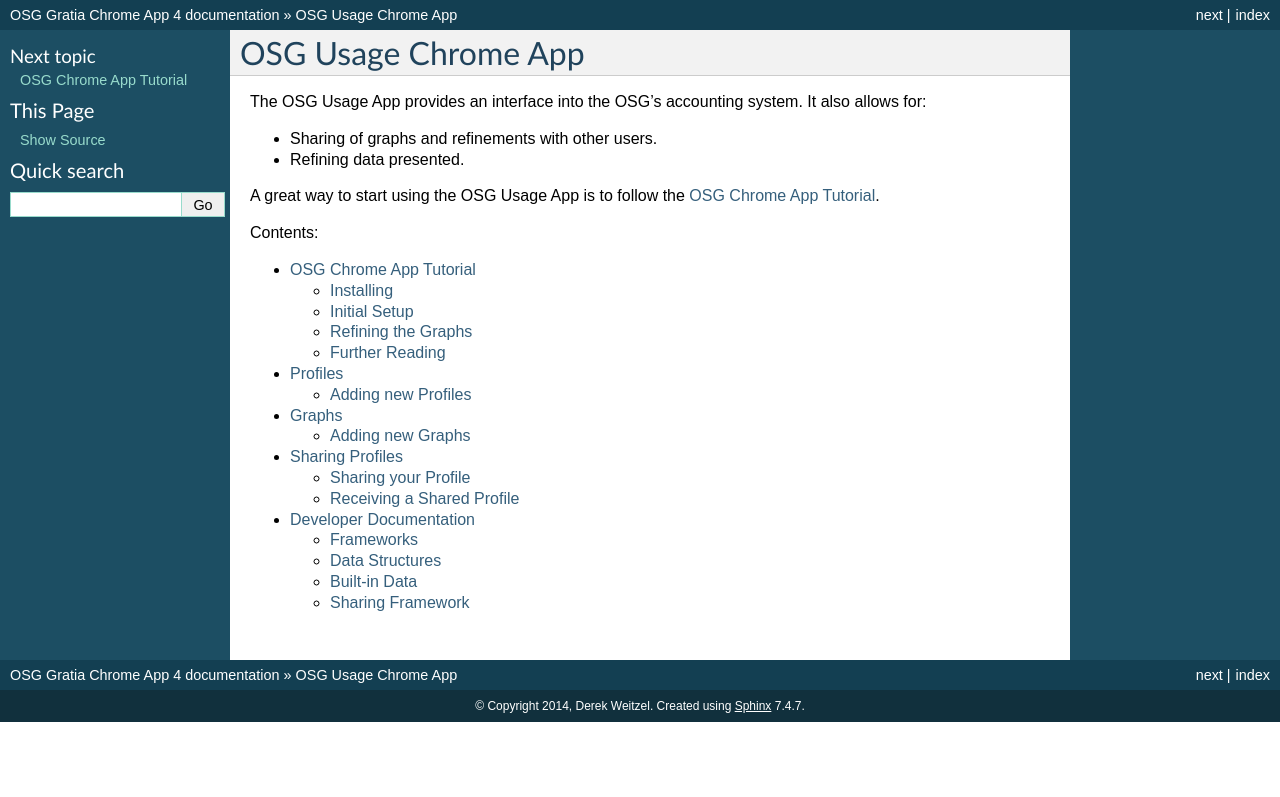
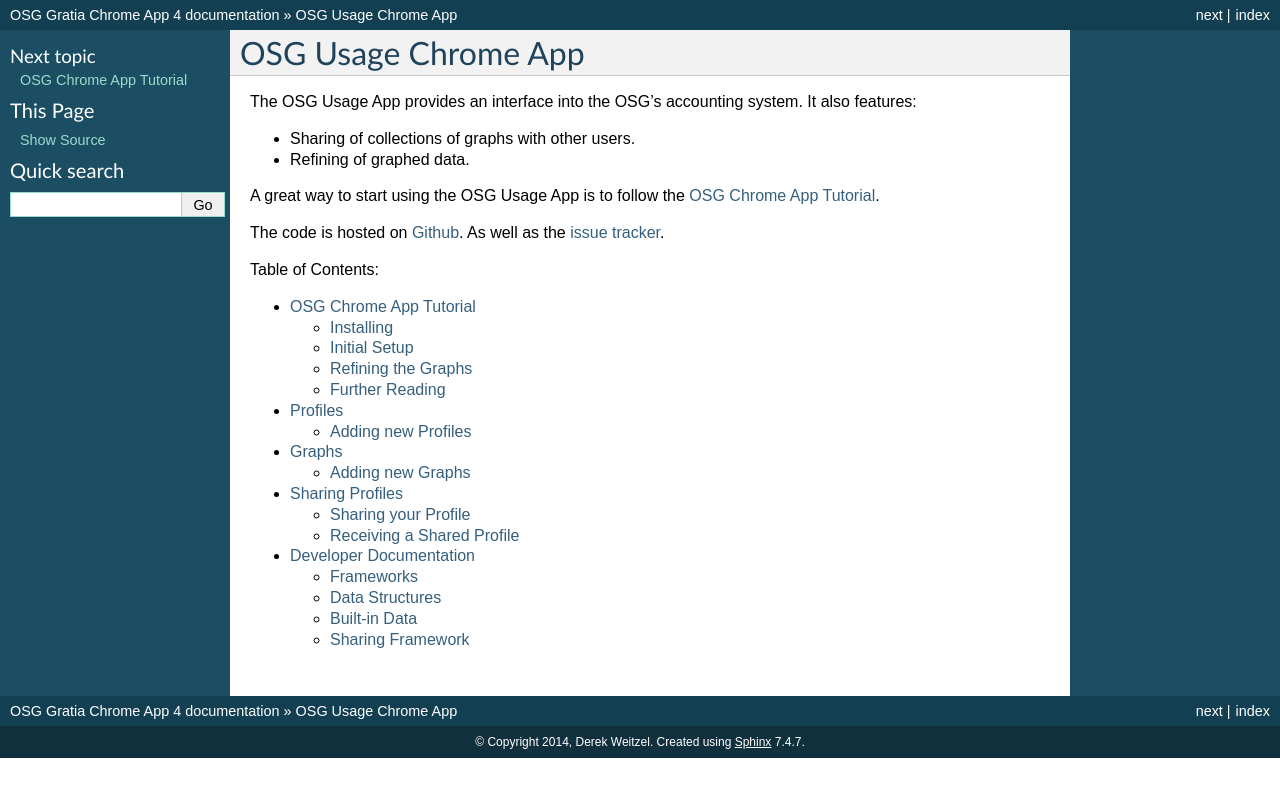
Before and after one commit to djw8605/OSG-Usage-Chrome-App, a Sphinx documentation site: the page built from docs/source/index.rst, in a window 1280 px wide. Shown: the top 797 px of the page. Built offline with Sphinx 7.4.7, drawn with Linux system fonts in a browser that asks for light colours.

Commit message:
Adding links to github and issue tracker

```diff
--- a/docs/source/index.rst
+++ b/docs/source/index.rst
@@ -6,14 +6,18 @@
 OSG Usage Chrome App
 =====================
 
-The OSG Usage App provides an interface into the OSG's accounting system.  It also allows for:
+The OSG Usage App provides an interface into the OSG's accounting system.  It also features:
 
-* Sharing of graphs and refinements with other users.
-* Refining data presented.
+* Sharing of collections of graphs with other users.
+* Refining of graphed data.
+
 
 A great way to start using the OSG Usage App is to follow the :ref:`tutorial-label`.
 
-Contents:
+The code is hosted on `Github <https://github.com/djw8605/OSG-Usage-Chrome-App>`_.  As well as the `issue tracker <https://github.com/djw8605/OSG-Usage-Chrome-App/issues>`_.
+
+
+Table of Contents:
 
 .. toctree::
    :maxdepth: 2
```
